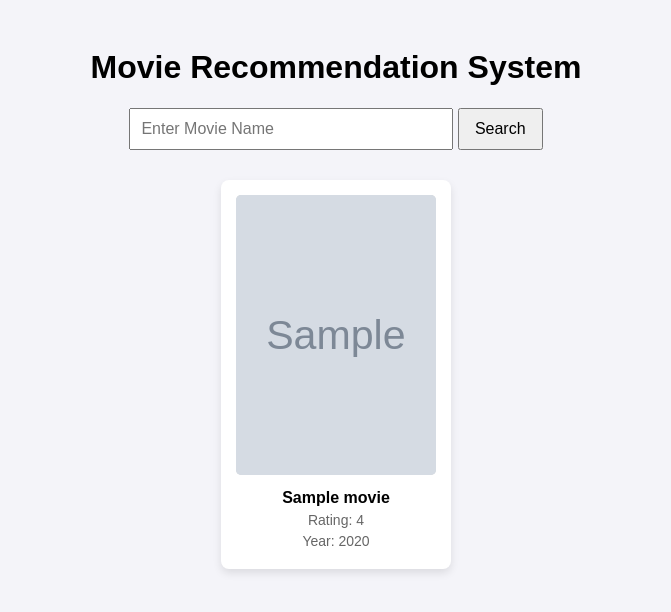
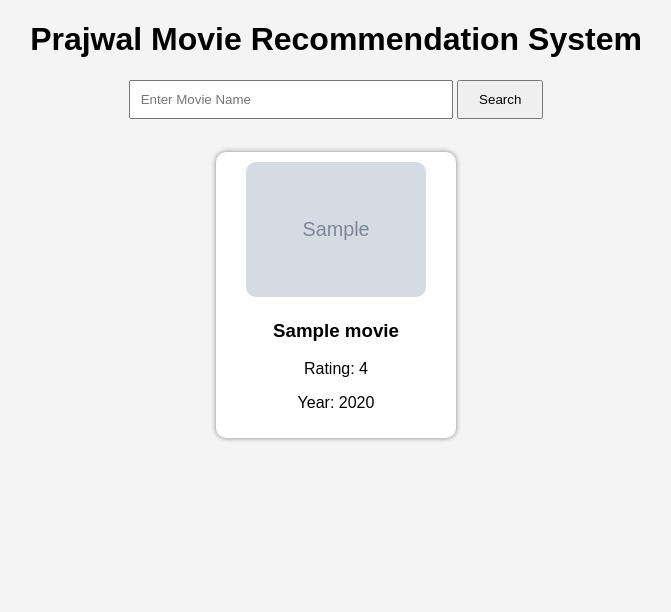
Before and after one commit to prajwalhugar18/movie-recommender, a Flask app: template templates/index.html in a window 1280 px wide. Shown: the top 612 px of the page, without its empty margins (304-975 px from the left). Run offline with Flask 3, Linux system fonts and the light colour scheme; the template is opened without the code that fills it: most values are stand-ins (such as "Sample title", 1, 10 or a date in 2020); grey boxes marked "Sample" are stand-in pictures.

Commit message:
Fix TMDB movie display

```diff
--- a/app.py
+++ b/app.py
@@ -1,9 +1,8 @@
 from flask import Flask, render_template, request
-import pandas as pd
+from movii import search_movies
 
 app = Flask(__name__)
 
-movies = pd.read_csv("movies.csv")
 
 @app.route("/", methods=["GET", "POST"])
 def home():
@@ -12,22 +11,15 @@ def home():
 
     if request.method == "POST":
 
-        movie = request.form["movie"]
+        movie_name = request.form.get("movie")
 
-        selected = movies[movies["title"].str.contains(movie, case=False)]
-
-        if not selected.empty:
-
-            genre = selected.iloc[0]["genres"]
-
-            recs = movies[movies["genres"] == genre]
-
-            recommendations = recs["title"].head(5).tolist()
+        recommendations = search_movies(movie_name)
 
     return render_template(
         "index.html",
         recommendations=recommendations
     )
 
+
 if __name__ == "__main__":
     app.run(debug=True)
--- a/movii.py
+++ b/movii.py
@@ -1,13 +1,10 @@
-from flask import Flask, render_template, request
 import requests
 
-app = Flask(__name__)
-
-# Replace with your actual TMDB API Key
 TMDB_API_KEY = "6f6cda2298b50c6b1fe312bc9df90f8e"
 
 
 def search_movies(movie_name):
+
     url = "https://api.themoviedb.org/3/search/movie"
 
     params = {
@@ -15,52 +12,30 @@ def search_movies(movie_name):
         "query": movie_name
     }
 
-    # Add a custom User-Agent to prevent ConnectionResetError/10054 issues
-    headers = {
-        "User-Agent": "Mozilla/5.0 (Windows NT 10.0; Win64; x64) Chrome/120.0.0.0"
-    }
+    response = requests.get(url, params=params)
 
-    try:
-        response = requests.get(url, params=params, headers=headers, timeout=5)
-        response.raise_for_status()
-        data = response.json()
-    except requests.exceptions.RequestException as e:
-        print(f"Error fetching data from TMDB: {e}")
-        return []
-
+    data = response.json()
+    print("Searching for:", movie_name)
+    print(data)
     movies = []
 
     for movie in data.get("results", [])[:10]:
+
         poster = ""
 
         if movie.get("poster_path"):
-            poster = "https://image.tmdb.org/t/p/w500" + movie["poster_path"]
+            poster = (
+                "https://image.tmdb.org/t/p/w500"
+                + movie["poster_path"]
+            )
 
-        # Formatted cleanly for Jinja2 template access
         movies.append({
             "title": movie.get("title", "N/A"),
             "rating": movie.get("vote_average", "N/A"),
-            "year": movie.get("release_date", "N/A")[:4] if movie.get("release_date") else "N/A",
+            "year": movie.get("release_date", "")[:4]
+            if movie.get("release_date")
+            else "N/A",
             "poster": poster
         })
 
     return movies
-
-
-@app.route("/", methods=["GET", "POST"])
-def home():
-    recommendations = []
-
-    if request.method == "POST":
-        movie_name = request.form.get("movie", "").strip()
-        if movie_name:
-            recommendations = search_movies(movie_name)
-
-    return render_template(
-        "index.html",
-        recommendations=recommendations
-    )
-
-
-if __name__ == "__main__":
-    app.run(debug=True)
--- a/requirements.txt
+++ b/requirements.txt
@@ -1,4 +1,5 @@
 
 flask
 pandas
+requests
 gunicorn
--- a/templates/index.html
+++ b/templates/index.html
@@ -1,86 +1,92 @@
 <!DOCTYPE html>
-<html lang="en">
+<html>
+
 <head>
-    <meta charset="UTF-8">
-    <meta name="viewport" content="width=device-width, initial-scale=1.0">
+
     <title>Movie Recommendation System</title>
+
     <style>
-        body {
-            font-family: Arial, sans-serif;
-            background-color: #f4f4f9;
-            text-align: center;
-            padding: 20px;
+
+        body{
+            font-family: Arial;
+            text-align:center;
+            background:#f4f4f4;
         }
-        form {
-            margin-bottom: 30px;
+
+        .movie-card{
+            display:inline-block;
+            width:220px;
+            margin:15px;
+            padding:10px;
+            background:white;
+            border-radius:10px;
+            box-shadow:0px 0px 5px gray;
         }
-        input[type="text"] {
-            padding: 10px;
-            width: 300px;
-            font-size: 16px;
+
+        img{
+            width:180px;
+            border-radius:10px;
         }
-        button {
-            padding: 10px 15px;
-            font-size: 16px;
-            cursor: pointer;
+
+        input{
+            padding:10px;
+            width:300px;
         }
-        .container {
-            display: flex;
-            flex-wrap: wrap;
-            justify-content: center;
-            gap: 20px;
+
+        button{
+            padding:10px 20px;
         }
-        .card {
-            background: white;
-            border-radius: 8px;
-            box-shadow: 0 4px 8px rgba(0,0,0,0.1);
-            width: 200px;
-            padding: 15px;
-            text-align: center;
-        }
-        .card img {
-            width: 100%;
-            border-radius: 5px;
-            height: 280px;
-            object-fit: cover;
-            background-color: #ddd;
-        }
-        .card h3 {
-            font-size: 16px;
-            margin: 10px 0 5px;
-        }
-        .card p {
-            margin: 5px 0;
-            color: #666;
-            font-size: 14px;
-        }
+
     </style>
+
 </head>
+
 <body>
 
-    <h1>Movie Recommendation System</h1>
+<h1>Prajwal Movie Recommendation System</h1>
 
-    <form method="POST">
-        <input type="text" name="movie" placeholder="Enter Movie Name" required>
-        <button type="submit">Search</button>
-    </form>
+<form method="POST">
 
-    <div class="container">
-        {% for movie in recommendations %}
-            <div class="card">
-                {% if movie['poster'] %}
-                    <img src="{{ movie['poster'] }}" alt="{{ movie['title'] }} Poster">
-                {% else %}
-                    <div style="height:280px; background:#eee; display:flex; align-items:center; justify-content:center;">
-                        <span>No Poster</span>
-                    </div>
-                {% endif %}
-                <h3>{{ movie['title'] }}</h3>
-                <p>Rating: {{ movie['rating'] }}</p>
-                <p>Year: {{ movie['year'] }}</p>
-            </div>
-        {% endfor %}
+    <input
+        type="text"
+        name="movie"
+        placeholder="Enter Movie Name"
+        required>
+
+    <button type="submit">
+        Search
+    </button>
+
+</form>
+
+<br>
+
+{% if recommendations %}
+
+    {% for movie in recommendations %}
+
+    <div class="movie-card">
+
+        {% if movie["poster"] %}
+        <img src="{{ movie['poster'] }}">
+        {% endif %}
+
+        <h3>{{ movie["title"] }}</h3>
+
+        <p>
+            Rating: {{ movie["rating"] }}
+        </p>
+
+        <p>
+            Year: {{ movie["year"] }}
+        </p>
+
     </div>
 
+    {% endfor %}
+
+{% endif %}
+
 </body>
+
 </html>
```
